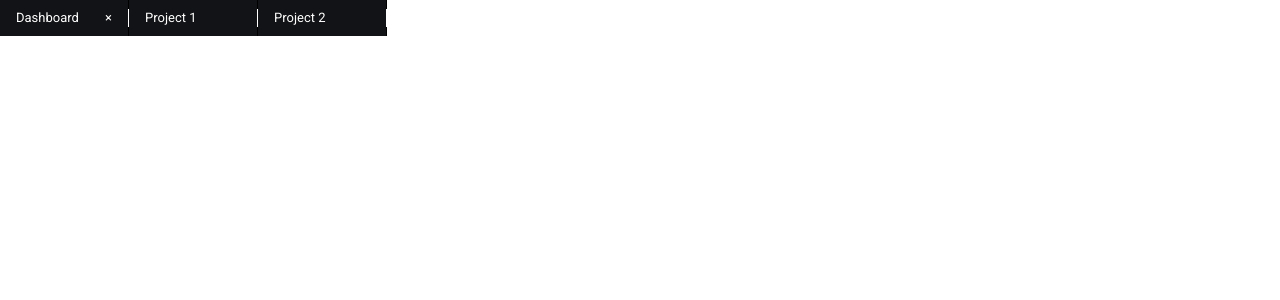
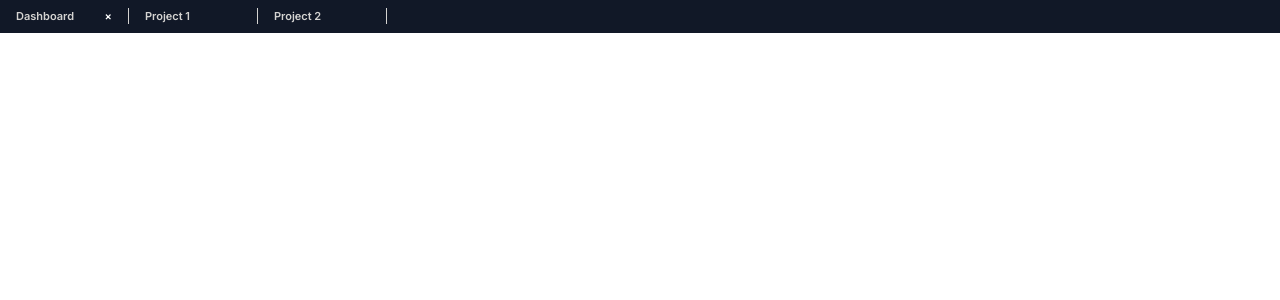
Before and after one commit to Dimen-3D-Model-Annotation/annotation-tool, a Next.js app: page /dashboard in a window 1280 px wide. Shown: the top 300 px of the page. Built offline with nearby package versions, Linux system fonts and the light colour scheme.

Commit message:
tabbar done

```diff
--- a/app/dashboard/page.js
+++ b/app/dashboard/page.js
@@ -1,13 +1,11 @@
-import Tab from "@components/tab_bar/Tab";
+
+import TabBar from "@components/tab_bar/TabBar";
 
 export default function Dashboard() {
   return (
-    <div className="flex">
+    <div >
 
-      <Tab to="/dashboard" content = "Dashboard" />
-      <Tab to="/" content = "Project 1" />
-      <Tab to="/dashboard" content = "Project 2" />
-
+     <TabBar/>
 
     </div>
   );
--- a/app/layout.js
+++ b/app/layout.js
@@ -1,10 +1,7 @@
-import { Roboto } from "next/font/google";
+import { Inter } from "next/font/google";
 import "@styles/globals.css";
 
-const roboto = Roboto({
-  subsets: ["latin"],
-  weight: ["400", "700"],
-});
+const inter = Inter({ subsets: ["latin"] });
 
 export const metadata = {
   title: "Dimen - Annotation Tool",
@@ -14,12 +11,7 @@ export const metadata = {
 export default function RootLayout({ children }) {
   return (
     <html lang="en">
-      <body className={roboto.className}>
-        <main>
-          {children}
-        </main>
-      </body>
-
+      <body className={inter.className}>{children}</body>
     </html>
   );
 }
--- a/components/tab_bar/Tab.jsx
+++ b/components/tab_bar/Tab.jsx
@@ -10,7 +10,7 @@ export default function Tab({ to, content }) {
     <div className='flex'>
       <Link
         href={to}
-        className="relative flex items-center justify-start w-32 px-4 py-2 overflow-hidden text-white text-11px bg-primary"
+        className="relative flex items-center justify-start w-32 px-4 py-2 overflow-hidden font-semibold text-gray text-11px bg-base"
         onMouseEnter={() => setIsHovered(true)}
         onMouseLeave={() => setIsHovered(false)}
       >
@@ -24,8 +24,8 @@ export default function Tab({ to, content }) {
 
 
       </Link>
-      <div className='relative flex items-center bg-black'>
-        <div className='w-px bg-white h-1/2' />
+      <div className='relative flex items-center bg-base'>
+        <div className='w-px bg-gray h-1/2' />
       </div>
     </div>
   );
--- a/components/tab_bar/TabBar.jsx
+++ b/components/tab_bar/TabBar.jsx
@@ -0,0 +1,14 @@
+import Tab from "./Tab";
+
+export default function TabBar(){
+    return(
+        <div className="flex bg-base">
+
+            <Tab to="/dashboard" content = "Dashboard" />
+            <Tab to="/" content = "Project 1" />
+            <Tab to="/dashboard" content = "Project 2" />
+
+
+        </div>
+    );
+}
--- a/tailwind.config.js
+++ b/tailwind.config.js
@@ -8,13 +8,29 @@ module.exports = {
   theme: {
     extend: {
       colors: {
-        primary: 'rgb(18, 19, 22)',
-        secondary:'rgb(150, 150, 150)'
-      },
-      fontSize: {
-        '11px': '13px',
+
+        hover: 'rgba(211, 211, 211, 0.1)',
+        base: 'rgb(17, 24, 39)',
+        theme1: 'rgb(106, 0, 255)',
+        hover2 : 'rgb(88, 0, 204)',
+        gray : 'rgb(212, 211, 209)',
+
       },
 
+      fontSize: {
+        '10px' :'10px',
+        '11px': '11px',
+        '12px': '12px',
+        '14px': '14px',
+        '16px': '16px',
+        '18px': '18px',
+        '20px': '20px',
+        '24px': '24px',
+        '30px': '30px',
+
+
+
+      },
     },
   },
   plugins: [],
```
